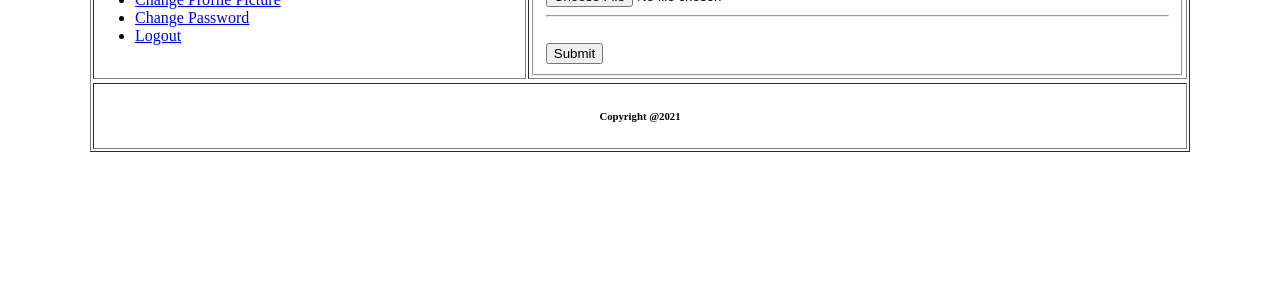
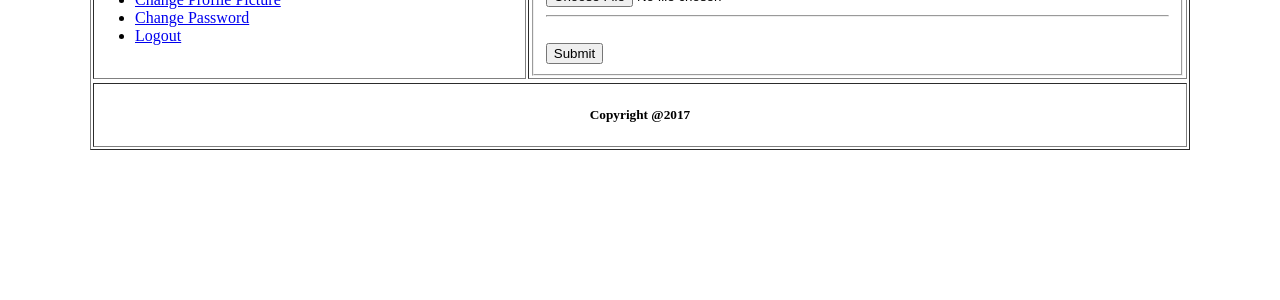
Before and after one commit to SomyaDhar/-learning-web-technologies-spring-2020-2021-sec-g, a PHP site: page /ProfilePicture.php in a window 1280 px wide. Shown: the part 242-542 px from the top of the page. Run offline with PHP 8.4, Linux system fonts and the light colour scheme; the visitor is signed in with stand-in values (Sample User, id 1).

Commit message:
Task _ h

```diff
--- a/MID_LAB_TASK_PHP_SESSION_07/ProfilePicture.php
+++ b/MID_LAB_TASK_PHP_SESSION_07/ProfilePicture.php
@@ -50,7 +50,7 @@
                     </tr>
 
                     <td colspan="3">
-                        <h6 style="text-align: center;">Copyright  @2021</h6>
+                        <h5 style="text-align: center;">Copyright  @2017</h5>
                     </td>
         </table>
 
```
